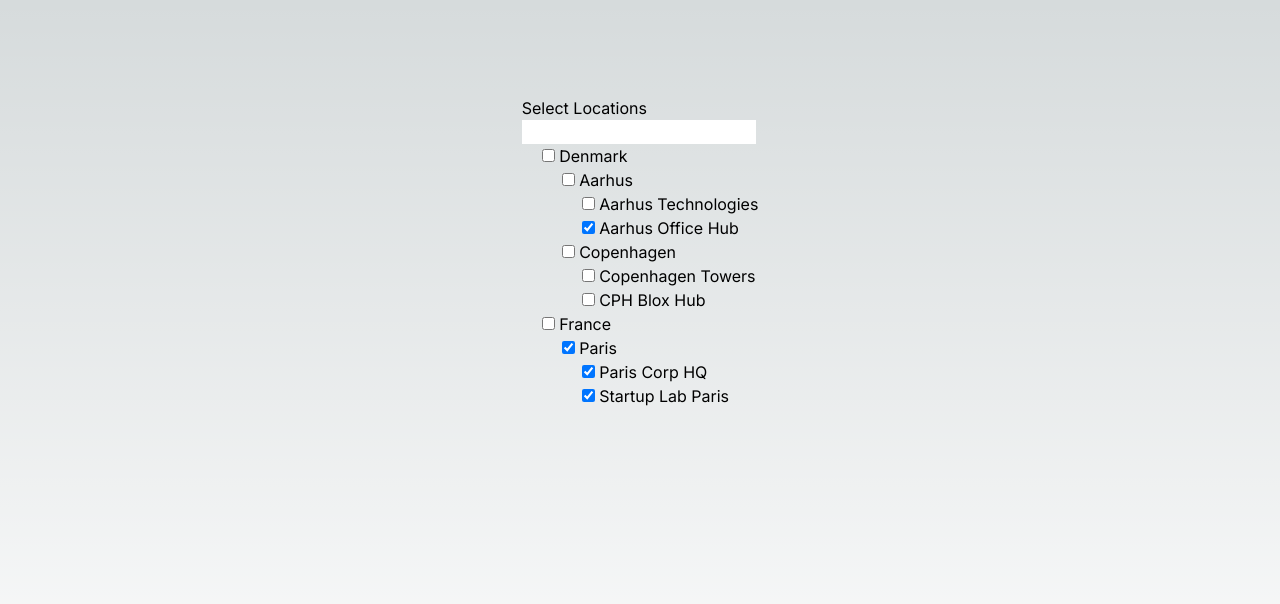
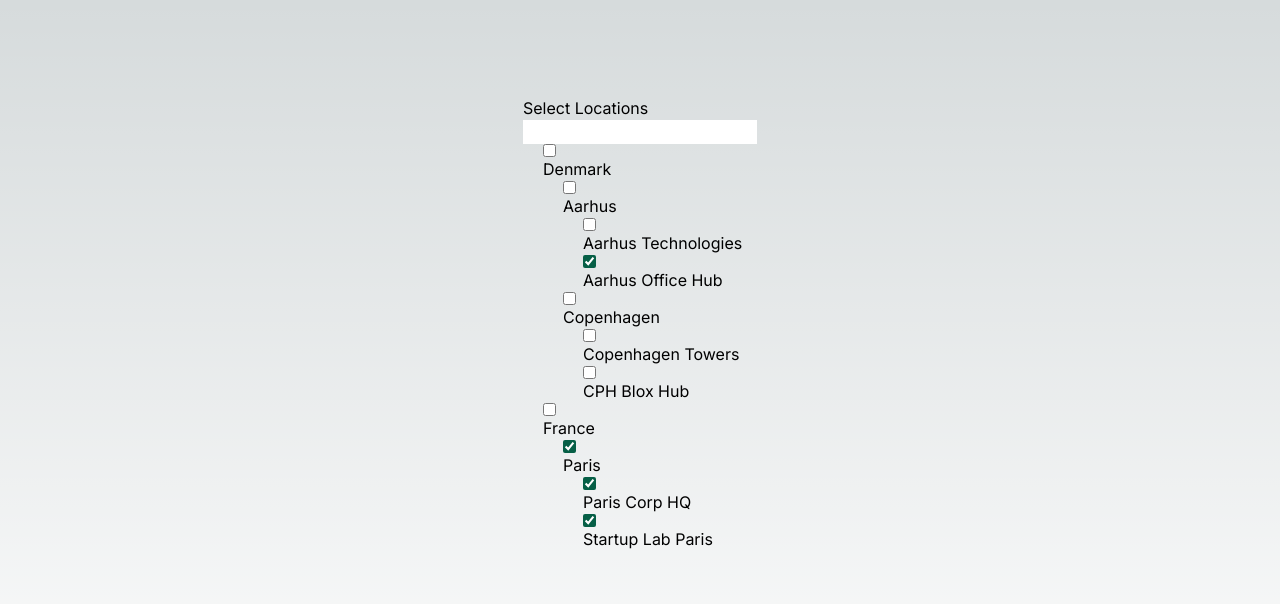
Before and after one commit to stigsen/challenge, a Next.js app: page / in a window 1280 px wide. Shown: the top 604 px of the page. Built offline with nearby package versions, Linux system fonts and the light colour scheme.

Commit message:
Moved tree into ScopeInputProps for TreeViewComp

```diff
--- a/app/page.tsx
+++ b/app/page.tsx
@@ -1,6 +1,7 @@
 'use client';
 import React from "react";
-import {TreeViewerComponent} from "@/components/TreeViewerComponent";
+import {ScopeInputProps, TreeViewerComponent} from "@/components/TreeViewerComponent";
+import {dataRepository} from "@/components/DataRepository";
 
 export default function Home() {
     const scope = {
@@ -11,12 +12,21 @@ export default function Home() {
             "aarhus-office-hub": {}
         },
     }
+
+    const scopeInput: ScopeInputProps = {
+        value: scope,
+        onChange: (newValue) => {
+            console.log(newValue)
+        },
+        tree: dataRepository.getTreeData()
+    }
+
   return (
       <main className="flex min-h-screen flex-col items-center justify-between p-24">
       <div id="demo"  >
         <h2 className='place-content-around'>Select Locations</h2>
           <input type='text'/>
-            <TreeViewerComponent { ...scope } />
+            <TreeViewerComponent { ...scopeInput } />
       </div>
       </main>
   )
--- /dev/null
+++ b/app/utils.ts
@@ -0,0 +1,13 @@
+import {Tree} from "@/model/Tree";
+
+export const getGroups = (tree: Tree, parentId?: string) => {
+    return Object.keys(tree.groups)
+        .filter(groupId => parentId ? tree.groups[groupId].parents[parentId] : Object.keys(tree.groups[groupId].parents).length === 0)
+        .map(groupId => ({id: groupId, name: tree.groups[groupId].name}))
+}
+
+export const getLocations = (tree: Tree, parentId?: string) => {
+    return Object.keys(tree.locations)
+        .filter(groupId => parentId ? tree.locations[groupId].parents[parentId] : Object.keys(tree.locations[groupId].parents).length === 0)
+        .map(groupId => ({id: groupId, name: tree.locations[groupId].name}))
+}
--- a/components/DataRepository.ts
+++ b/components/DataRepository.ts
@@ -74,14 +74,4 @@ export const dataRepository= {
     getTreeData: () => {
         return tree;
     },
-    getGroups: (parentId?: string) => {
-            return Object.keys(tree.groups)
-                .filter(groupId => parentId ? tree.groups[groupId].parents[parentId] : Object.keys(tree.groups[groupId].parents).length === 0)
-                .map(groupId => ({id: groupId, name: tree.groups[groupId].name}))
-    },
-    getLocations: (parentId?: string) => {
-            return Object.keys(tree.locations)
-                .filter(groupId => parentId ? tree.locations[groupId].parents[parentId] : Object.keys(tree.locations[groupId].parents).length === 0)
-                .map(groupId => ({id: groupId, name: tree.locations[groupId].name}))
-    }
 };
--- a/components/TreeNodeComponent.tsx
+++ b/components/TreeNodeComponent.tsx
@@ -1,4 +1,5 @@
 import React, { ReactNode} from 'react'
+import {Checkbox} from "@material-tailwind/react";
 
 export type TreeNodeProps = {
     name: string;
@@ -8,7 +9,8 @@ export type TreeNodeProps = {
 export const TreeNodeComponent = ( props: TreeNodeProps) => {
     return (
         <div className='ml-5'>
-            <input className='checked:bg-red-500 checked:before:bg-red-500' type='checkbox' checked={props.checked}/><span> {props.name}</span>
+            <Checkbox className='accent-emerald-800' checked={props.checked} crossOrigin={undefined}/>
+            <span> {props.name}</span>
             {props.children }
         </div>
     )
--- a/components/TreeViewerComponent.tsx
+++ b/components/TreeViewerComponent.tsx
@@ -2,18 +2,28 @@ import {dataRepository} from "@/components/DataRepository";
 import {TreeNodeComponent} from "@/components/TreeNodeComponent";
 import React from "react";
 import {Scope} from "@/model/Scope";
+import {Tree} from "@/model/Tree";
+import {getGroups, getLocations} from "@/app/utils";
 
-export const TreeViewerComponent = (props: Scope) => {
+export interface ScopeInputProps {
+    value?: Scope
+    onChange?: (newValue: Scope) => void;
+    tree?: Tree
+}
+export const TreeViewerComponent = (props: ScopeInputProps) => {
 
-    const rootGroups = dataRepository.getGroups().map((root, index) => {
-        const groupChildrenNodes = dataRepository.getGroups(root.id).map((groupChild, index) => {
-            const locationNodes = dataRepository.getLocations(groupChild.id).map((location, index) => (
-                <TreeNodeComponent key={index} name={location.name} checked={!!props.groups[groupChild.id] || !!props.locations[location.id]} />));
-            return (<TreeNodeComponent key={index} name={groupChild.name} checked={!!props.groups[groupChild.id]}>
+    const scope = props.value || { groups: {}, locations: {} };
+    const tree = props.tree || dataRepository.getTreeData();
+
+    const rootGroups = getGroups(tree).map((root, index) => {
+        const groupChildrenNodes = getGroups(tree,root.id).map((groupChild, index) => {
+            const locationNodes = getLocations(tree,groupChild.id).map((location, index) => (
+                <TreeNodeComponent key={index} name={location.name} checked={!!scope.groups[groupChild.id] || !!scope.locations[location.id]} />));
+            return (<TreeNodeComponent key={index} name={groupChild.name} checked={!!scope.groups[groupChild.id]}>
                 {locationNodes}
             </TreeNodeComponent>)
         });
-        return (<TreeNodeComponent key={index} name={root.name} checked={!!props.groups[root.id]}>
+        return (<TreeNodeComponent key={index} name={root.name} checked={!!scope.groups[root.id]}>
             {groupChildrenNodes}
         </TreeNodeComponent>)
     });
--- a/model/Scope.ts
+++ b/model/Scope.ts
@@ -8,9 +8,3 @@ export interface Scope {
         [locationId: string]: {};
     };
 }
-
-interface ScopeInputProps {
-    value?: Scope
-    onChange?: (newValue: Scope) => void;
-    tree?: Tree
-}
```
